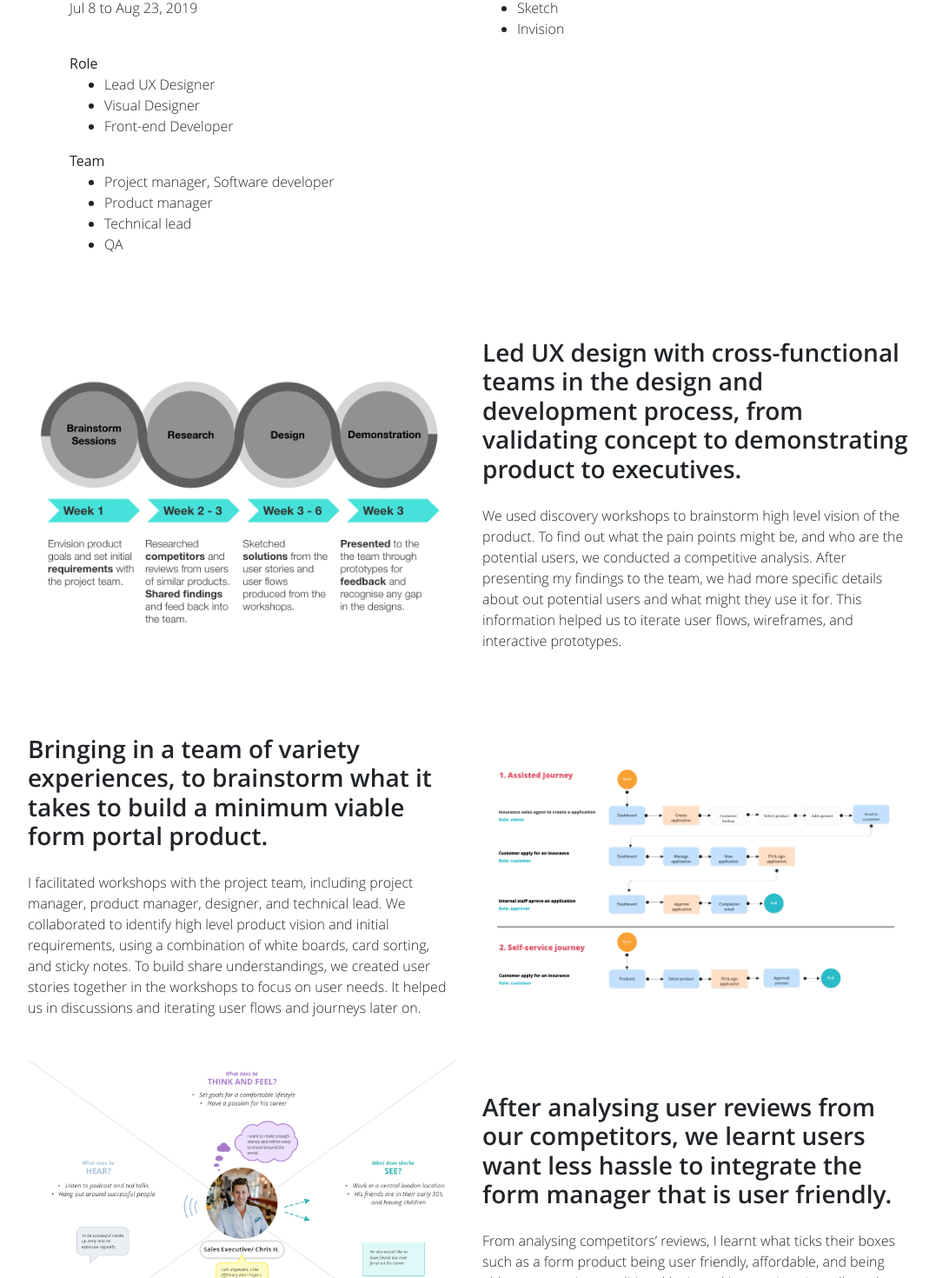
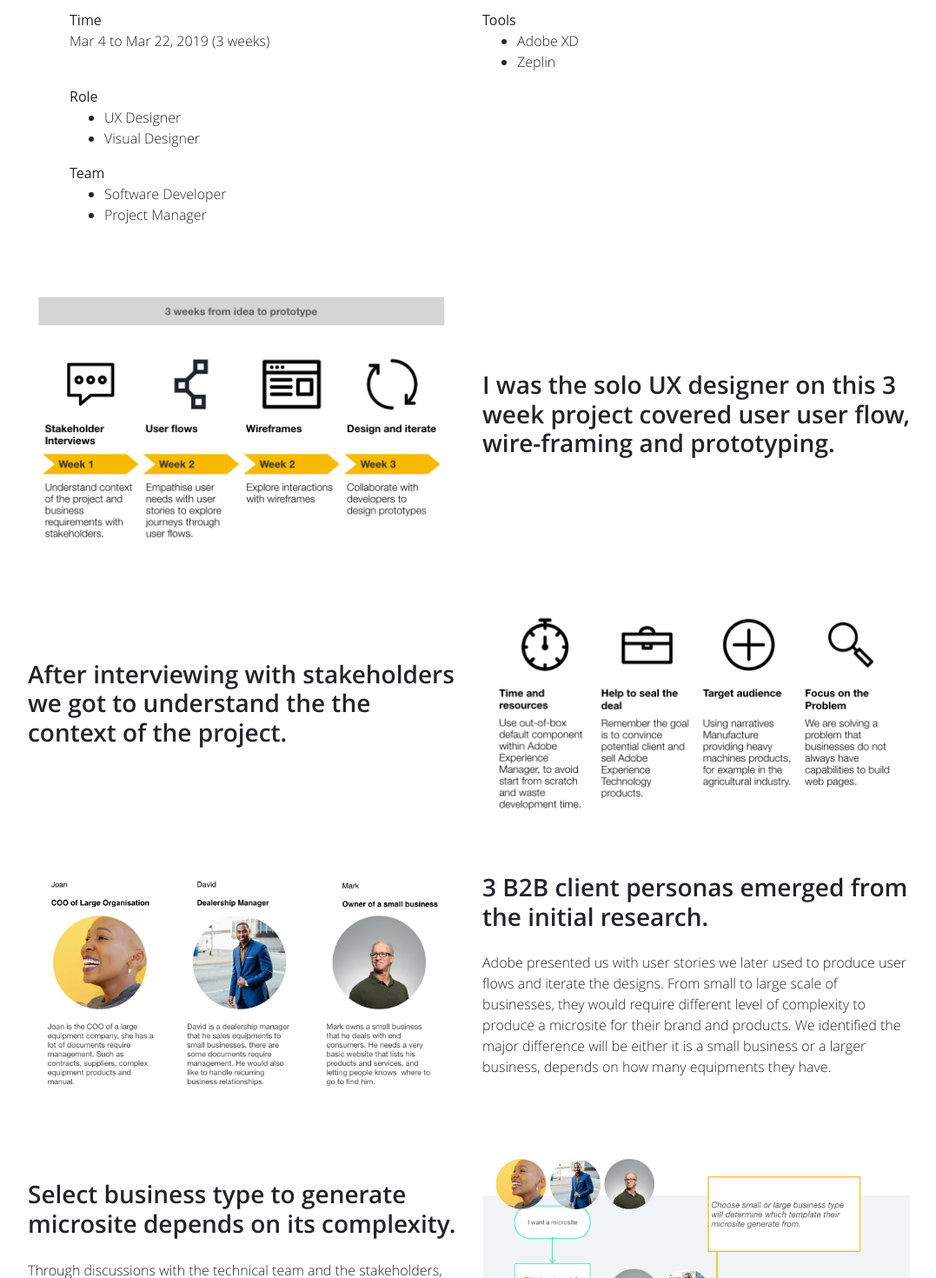
Before and after one commit to orario002/portfolio-react-app, a React (Create React App) app: page /portfolio/design/Adobe in a window 1280 px wide. Shown: the part 1319-2789 px from the top of the page at 87% size, without its empty margins (85-1162 px from the left). Built offline with nearby package versions, Linux system fonts and the light colour scheme; a web font is replaced by a local one.

Commit message:
Upate adobe page content.

```diff
--- a/src/Data/AdobeData.js
+++ b/src/Data/AdobeData.js
@@ -1,75 +1,78 @@
-import Banner from "../Assets/portfolio/portfolio_nfs_create-application.png";
-import Process from "../Assets/portfolio/portfolio_nfs_process.png";
-import Workshop from "../Assets/portfolio/portfolio_nfs_user-journey.png";
-import Research from "../Assets/portfolio/portfolio_nfs_empathy-map.png";
-import Empathy from "../Assets/portfolio/portfolio_nfs_empathy-map.png";
-import Journey from "../Assets/portfolio/portfolio_nfs_user-journey.png";
-import Style from "../Assets/portfolio/portfolio_nfs_user-journey.png";
-import Component from "../Assets/portfolio/portfolio_nfs_user-journey.png";
+import Banner from "../Assets/portfolio/portfolio_adobe-b2b_generator_mockup.png";
+import Process from "../Assets/portfolio/portfolio_adobe_ux_process.png";
+import Interview from "../Assets/portfolio/portfolio_adobe_stakeholder_interview.png";
+import User from "../Assets/portfolio/portfolio_adobe-b2b_user-story.png";
+import Flow from "../Assets/portfolio/portfolio_adobe-b2b_userflow_notation.png";
+import Wireframe from "../Assets/portfolio/portfolio_adobe_form_paper_wireframe.png";
+import Annotation from "../Assets/portfolio/portfolio_adobe-b2b_wireframe_notation.png";
+import Theme from "../Assets/portfolio/portfolio_adobe-b2b_generator_theme.png";
+import Logo from "../Assets/portfolio/portfolio_adobe-b2b_webusiness_logo.png"
 
 export const AdobeData = {
     banner: {
         name: 'Hero Banner',
-        title: 'A web portal to manage digitalised forms and streamline insurance application process.',
-        intro: 'We designed a web portal for enterprise and small businesses to manage form filling and approving process, using smart Adobe Experience Manager technology. To generate forms into PDFs and manage applications in the web portal we created. This is a minimum variable product for pitching to potential clients, who might be interest in customise this product with their brand.',
+        title: 'A microsite builder prototype offering B2B solution with Adobe Experience Manager, to create simple webpages effortlessly.',
+        intro: 'Designed for our partner Adobe to demonstrate how businesses can utilise Adobe Experience Manager’s smart technology to quickly build microsites. Without technical knowledge, anyone from organisation can simply fill out a form to generate basic webpages using default templates.',
         img: `${Banner}`
     },
     summary: {
-        overview: 'New Forms Solution by Ensemble is a minimum viable product designed to provide digital form transformation solutions. Our experiences in banking and insurance sectors, have introduced us a large amount of paper forms to digitalise in transformation and we would like this product to change customer experiences for our clients.',
-        time: 'Jul 8 to Aug 23, 2019',
-        tools: ['Sketch', 'Invision'],
-        roles: ['Lead UX Designer', 'Visual Designer', 'Front-end Developer'],
-        teams: ['Project manager, Software developer', 'Product manager', 'Technical lead', 'QA']
+        logo: `${Logo}`,
+        overview: 'We Business by our partner Adobe is a prototype built to demonstrate Adobe Experience Manager technologies. Microsite builder is a prototype designed to allow business to fill forms to generate basic web pages without technical knowledge. With the abilities to implement with their own customised theme and brand.',
+        time: 'Mar 4 to Mar 22, 2019 (3 weeks)',
+        tools: ['Adobe XD', 'Zeplin'],
+        roles: ['UX Designer', 'Visual Designer'],
+        teams: ['Software Developer', 'Project Manager']
     },
     process: {
         name: 'UX process',
         src: `${Process}`,
-        title: 'Led UX design with cross-functional teams in the design and development process, from validating concept to demonstrating product to executives.',
-        description: 'We used discovery workshops to brainstorm high level vision of the product. To find out what the pain points might be, and who are the potential users, we conducted a competitive analysis. After presenting my findings to the team, we had more specific details about out potential users and what might they use it for. This information helped us to iterate user flows, wireframes, and interactive prototypes.'
-    },
-    discovery: {
-        name: 'Workshop',
-        src: `${Workshop}`,
-        title: 'Bringing in a team of variety experiences, to brainstorm what it takes to build a minimum viable form portal product.',
-        description: 'I facilitated workshops with the project team, including project manager, product manager, designer, and technical lead. We collaborated to identify high level product vision and initial requirements, using a combination of white boards, card sorting, and sticky notes. To build share understandings, we created user stories together in the workshops to focus on user needs. It helped us in discussions and iterating user flows and journeys later on.'
-    },
-    research: {
-        name: 'Research',
-        src: `${Research}`,
-        title: 'After analysing user reviews from our competitors, we learnt users want less hassle to integrate the form manager that is user friendly.',
-        description: 'From analysing competitors’ reviews, I learnt what ticks their boxes such as a form product being user friendly, affordable, and being able to customise conditional logic and integration. As well as what can be improved such as technical issues, varieties of styles themes, and easy to integrates with current systems. Our new product could aim to help users fulfil their goals among some common user cases, including event registration, internal forms for organisations or contact forms etc. according to our research. '
-    },
-    empathy: {
-        name: 'Empathy Map',
-        src: `${Empathy}`,
-        title: 'Empathy maps help users like Chris to achieve their goals quickly create and manage applications. It allows them to focus on other important tasks they might have.',
+        title: 'I was the solo UX designer on this 3 week project covered user user flow, wire-framing and prototyping.',
         description: ''
     },
-    journey: {
-        name: 'User Journey',
-        src: `${Journey}`,
-        title: 'Demonstrated user flows with technical team and the stakeholders to ensure we share the same vision before the design phase.',
-        description: 'After brainstorming sessions and research, I worked with the technical team to refine user flows by having discussions and challenging any gaps. There are two different roles: one as an admin user who creates and manages the application (for example Chris the sales executive from the empathy map); and a customer who completes the application by filling out and sign forms.'
+    interview: {
+        name: 'Stakeholder Interview',
+        src: `${Interview}`,
+        title: 'After interviewing with stakeholders we got to understand the the context of the project.',
+        description: ''
     },
-    style: {
-        name: 'Style Guide',
-        src: `${Style}`,
-        title: 'Display status of elements when interaction happens.',
-        description: 'Having a centralised approach for common elements such as button, input field that showcases how different status in visual design. It does not just help my design process also can help communication with front-end development and reduce confusion.'
+    user: {
+        name: 'User Story',
+        src: `${User}`,
+        title: '3 B2B client personas emerged from the initial research.',
+        description: 'Adobe presented us with user stories we later used to produce user flows and iterate the designs. From small to large scale of businesses, they would require different level of complexity to produce a microsite for their brand and products. We identified the major difference will be either it is a small business or a larger business, depends on how many equipments they have.'
+    },
+    flow: {
+        name: 'User Flow',
+        src: `${Flow}`,
+        title: 'Select business type to generate microsite depends on its complexity.',
+        description: 'Through discussions with the technical team and the stakeholders, we came to agreement of two main user flows. A user will choose which business types they have when fill out the information, it then automatically generate either simpler or more complicated webpages using default microsite templates.'
+    },
+    wireframe: {
+        name: 'Paper Wireframe',
+        src: `${Wireframe}`,
+        title: 'Use forms to collect basic company information, save data and inject to webpage templates.',
+        description: 'I collaborated with the cross-functional team between London and North America, to identify key user flows and evolve the prototype with various design iterations. Started with wireframing on pen and paper because it is quick and flexible for putting ideas together.'
+    },
+    annotation: {
+        name: 'Annotation',
+        src: `${Annotation}`,
+        title: 'Designing sections in bite size to make the process of filling out a form as easy as possible.',
+        description: 'Because our target users are not technically trained, we want the builder to be as simple and straightforward as possible. Visually we ensure to use clear language, and align text to the left so it is easier to read. It divided into sections general, product, services, and finally allowing them to preview before the pages are created.'
 
     },
-    component: {
-        name: 'Component',
-        src: `${Component}`,
-        title: 'I structure my visual designs in Sketch, suggesting how it can be built into components in the development phase.',
+    theme: {
+        name: 'Theme',
+        src: `${Theme}`,
+        title: 'I structure my visual designs in Sketch, suggesting how it can be built into components in the development phase.Defined design style guide and UI elements to maintain consistency in theme.',
+        description: 'We chose a neutral green colour theme to speak to the target audience in the agriculture industry, it complements with the shades of grey so it’s easier on the eyes. A style guide with colour palette, typography and UI elements are created and shared among the team, developers then can utilise this information to advance front-end development. I also ensure the design files are modularised in symbol they can later develop as components.'
     },
     outcome: {
-        title: 'Interaction in this application is the most challenging areas, we spent a lot of time refine the user flows.',
-        description: 'Taking in part of both design and development process, helped me to understand the technical constraints and was able to immediate communicate interactions with technical team. It helped me to fill the gaps in my designs.',
-        deliveries: ['70 screens were designed in Sketch and exported to Invision for development.',
-            'Minimum viable product were built with the development team.',
-            'Demonstrated to executives and other teams in both London and Vancouver offices.'],
-        lesson: 'We learned validation with users are the keys to clarify user flows and finding gap in designs. With limitation of time and budget, we were able to use resources within the company to smoke test and help us moving forward. Next time, I hope we\'ll have opportunities to invest more time and effort in usability testing as well as user interviews.'
+        title: 'Successfully tell product stories through prototyping.',
+        description: 'We were asked to make prototype within Adobe Experience Manager platform, developing using out-of-box component. As a designer, I have to be aware of this constraint and make sure the design fit in the category. This has helped reduce customisation and limit the time our developer spends to create this prototype.',
+        deliveries: ['High fidelity wireframes of microsite builder were developed into Interactive prototype.\n',
+            'Because the designs were based on out-of-box components in Adobe Experience Manager, the developers can build the components more efficiently.',
+            'Exported designs from Adobe XD to Zeplin for front-end developers to view specifications.'],
+        lesson: 'Before we can deliver clear messages through the prototype, we needed to speak to the stakeholders and understand the context of the project. It helps us to understand what matters to them. As a prototype we wanted to campaign product value whilst tell a good story to help potential client imagine using it.'
     }
 };
 
--- a/src/Pages/Portfolio/Design/Adobe.js
+++ b/src/Pages/Portfolio/Design/Adobe.js
@@ -20,12 +20,12 @@ class Adobe extends React.Component {
                 <Summary overview={data.summary.overview} time={data.summary.time} tools={data.summary.tools}
                          roles={data.summary.roles} teams={data.summary.teams}/>
                 <ImageText imagePosition="left" src={data.process.src} alt={data.process.name} title={data.process.title} description={data.process.description}/>
-                <ImageText imagePosition="right" src={data.discovery.src} alt={data.discovery.name} title={data.discovery.title} description={data.discovery.description}/>
-                <ImageText imagePosition="left" src={data.research.src} alt={data.research.name} title={data.research.title} description={data.research.description}/>
-                <ImageText imagePosition="right" src={data.empathy.src} alt={data.empathy.name} title={data.empathy.title} description={data.empathy.description}/>
-                <ImageText imagePosition="left" src={data.journey.src} alt={data.journey.name} title={data.journey.title} description={data.journey.description}/>
-                <ImageText imagePosition="right" src={data.style.src} alt={data.style.name} title={data.style.title} description={data.style.description}/>
-                <ImageText imagePosition="left" src={data.component.src} alt={data.component.name} title={data.component.title} description={data.component.description}/>
+                <ImageText imagePosition="right" src={data.interview.src} alt={data.interview.name} title={data.interview.title} description={data.interview.description}/>
+                <ImageText imagePosition="left" src={data.user.src} alt={data.user.name} title={data.user.title} description={data.user.description}/>
+                <ImageText imagePosition="right" src={data.flow.src} alt={data.flow.name} title={data.flow.title} description={data.flow.description}/>
+                <ImageText imagePosition="left" src={data.wireframe.src} alt={data.wireframe.name} title={data.wireframe.title} description={data.wireframe.description}/>
+                <ImageText imagePosition="right" src={data.annotation.src} alt={data.annotation.name} title={data.annotation.title} description={data.annotation.description}/>
+                <ImageText imagePosition="left" src={data.theme.src} alt={data.theme.name} title={data.theme.title} description={data.theme.description}/>
                 <Outcome title={data.outcome.title} description={data.outcome.description} deliveries={data.outcome.deliveries} lesson={data.outcome.lesson}/>
 
  </Row>
```
